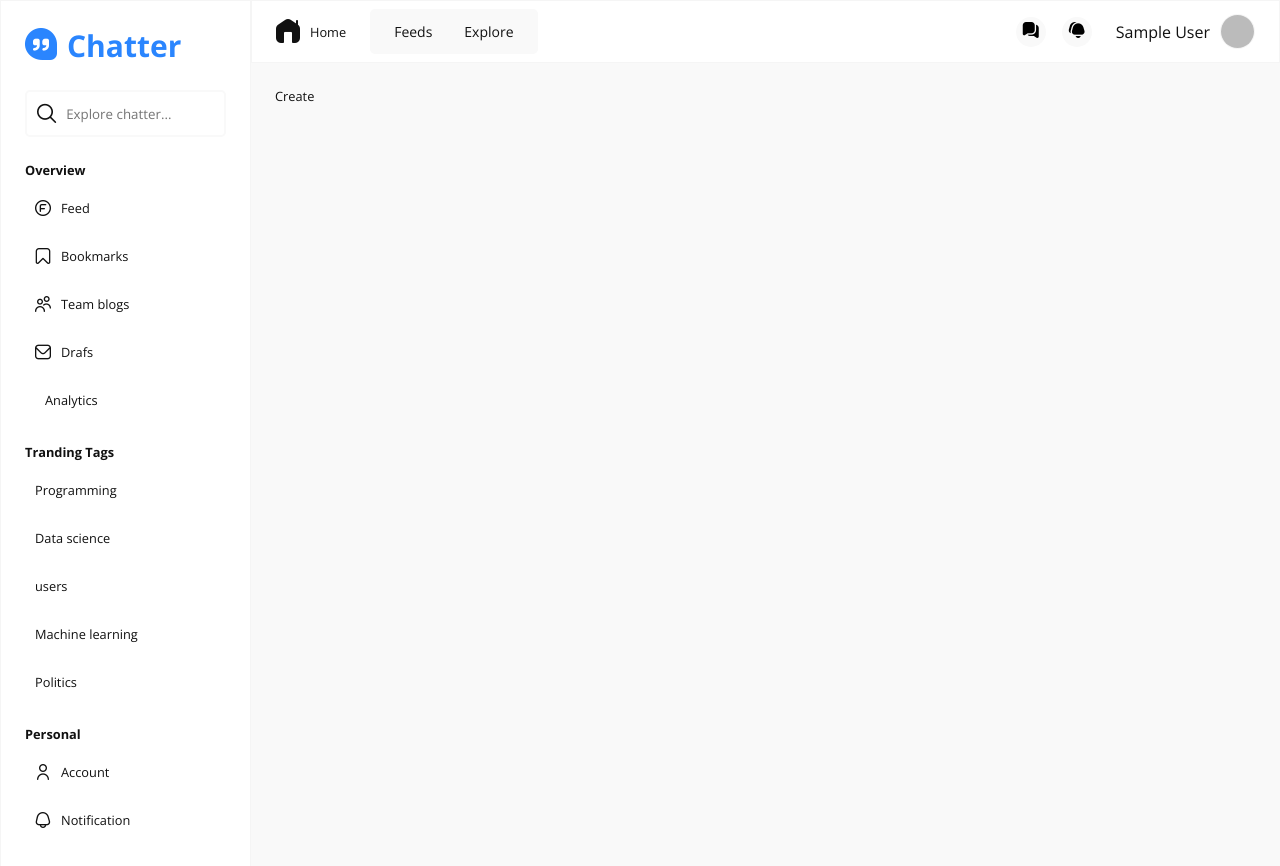
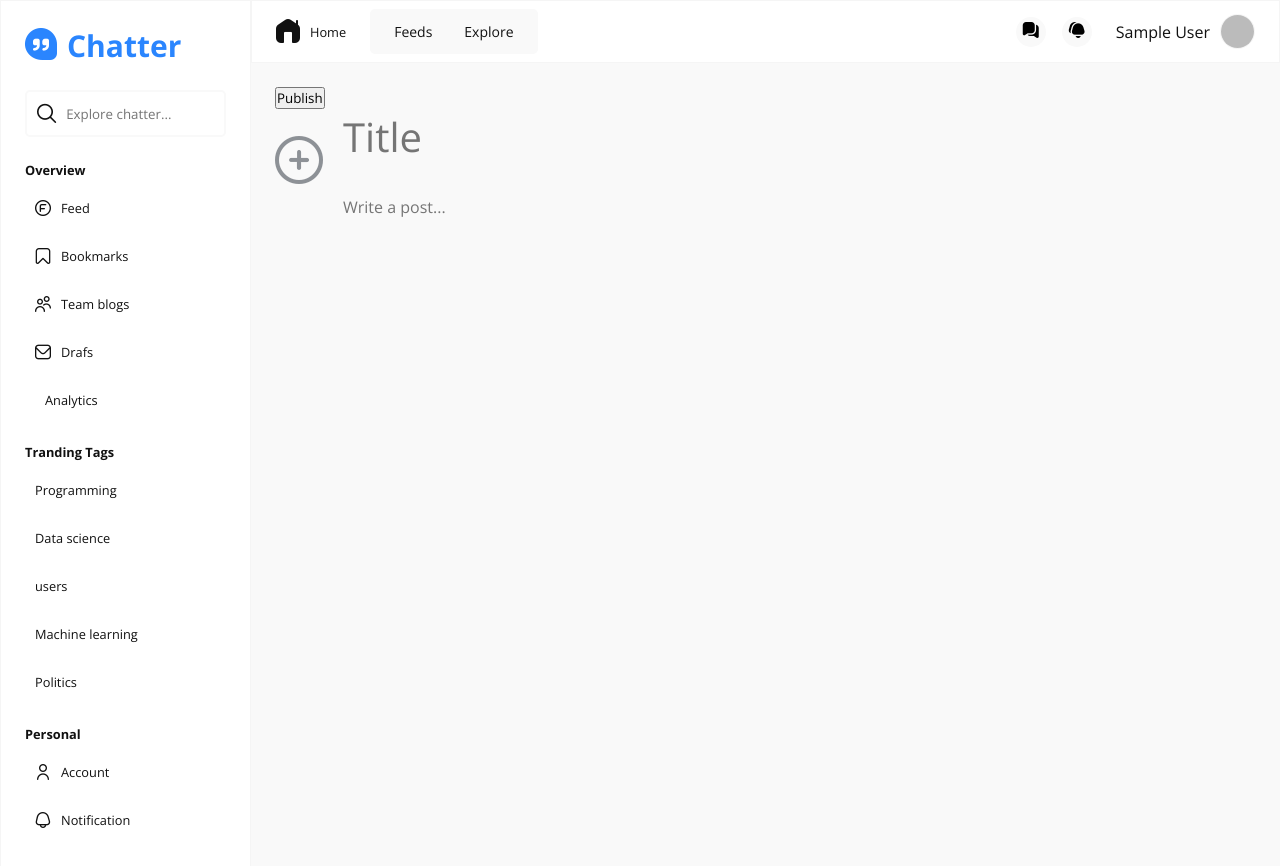
Before and after one commit to Im-Hassan-wd/verbose-broccoli, a React (Create React App) app: page /create-post in a window 1280 px wide. Shown: the top 866 px of the page. Built offline with nearby package versions, Linux system fonts and the light colour scheme; no server answers; the database is empty; sample sign-in values are in the browser's storage; some icons are missing.

Commit message:
working on the create page

```diff
--- a/src/pages/create/Create.css
+++ b/src/pages/create/Create.css
@@ -0,0 +1,30 @@
+.create input {
+  font-size: 2.5rem;
+  background: none;
+  border: none;
+  outline: none;
+  width: 100%;
+  color: var(--gray);
+}
+.create textarea {
+  width: 100%;
+  min-height: 100vh;
+  margin-top: 32px;
+  background: none;
+  border: none;
+  outline: none;
+  font-size: 1rem;
+  color: var(--gray);
+  resize: none;
+}
+.create .text {
+  display: flex;
+  gap: 20px;
+}
+.create i {
+  height: 200px;
+  margin-top: 24px;
+  color: var(--gray);
+  font-size: 3rem;
+  cursor: pointer;
+}
--- a/src/pages/create/Create.js
+++ b/src/pages/create/Create.js
@@ -1,6 +1,103 @@
-// styles
+import { useState } from "react";
+
+//styles
 import "./Create.css";
 
+// hooks
+import { useAuthContext } from "../../hooks/useAuthContext";
+import { useFirestore } from "../../hooks/useFirestore";
+import { useDocument } from "../../hooks/useDocument";
+import { useTheme } from "../../hooks/useTheme";
+
 export default function Create() {
-  return <div className="create">Create</div>;
+  const { user } = useAuthContext();
+  const { color } = useTheme();
+  const { document: currrentUser } = useDocument("users", user.uid);
+
+  const localColor = localStorage.getItem("color");
+
+  const { addDocument, response } = useFirestore("posts");
+  const [add, setAdd] = useState(false);
+  const [content, setContent] = useState("");
+  const [title, setTitle] = useState("");
+  const [image, setImage] = useState(null);
+  const [imageError, setImageError] = useState(null);
+
+  const handleFileChange = (e) => {
+    setImage(null);
+    let selected = e.target.files[0];
+
+    if (!selected) {
+      setImageError("Please select a file");
+      return;
+    }
+    if (!selected.type.includes("image")) {
+      setImageError("Selected file must be an image");
+      return;
+    }
+
+    setImageError(null);
+    setImage(selected);
+    console.log("thumbnail updated");
+  };
+
+  const handleSubmit = async (e) => {
+    e.preventDefault();
+
+    const author = {
+      displayName: user.displayName,
+      photoURL: user.photoURL,
+      id: user.uid,
+      headline: currrentUser.headline,
+    };
+
+    const post = {
+      title,
+      content,
+      comments: [],
+      likes: [],
+      share: "",
+      bookmarks: [],
+      expands: 0,
+      views: [],
+      author,
+    };
+
+    await addDocument(post, image);
+    if (!response.error) {
+      // resetting the fields
+      setTitle("");
+      setContent(null);
+      setImage("");
+    }
+  };
+
+  return (
+    <form className="create" onSubmit={handleSubmit}>
+      <button>Publish</button>
+      <div className="text">
+        <i
+          onClick={() => setAdd(!add)}
+          className={add ? "fi fi-rr-circle-xmark" : "fi fi-rr-add"}
+        ></i>
+        {!add ? (
+          <div className="input">
+            <input
+              type="text"
+              required
+              placeholder="Title"
+              onChange={(e) => setTitle(e.target.value)}
+              value={title}
+            />
+            <textarea
+              required
+              placeholder="Write a post..."
+              onChange={(e) => setContent(e.target.value)}
+              value={content}
+            ></textarea>
+          </div>
+        ) : null}
+      </div>
+    </form>
+  );
 }
```
